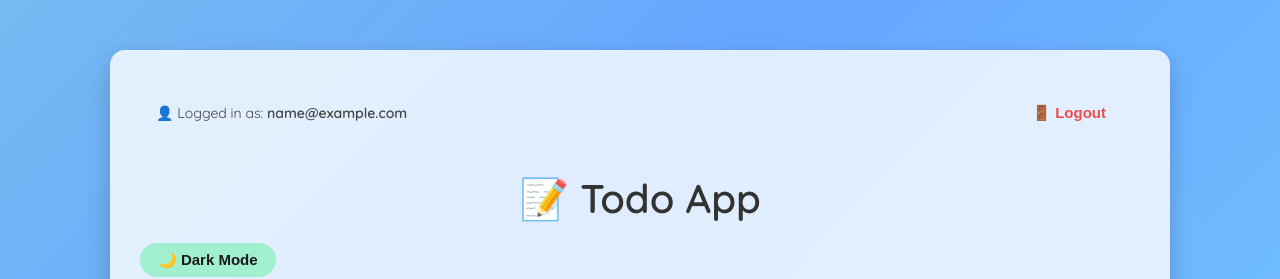
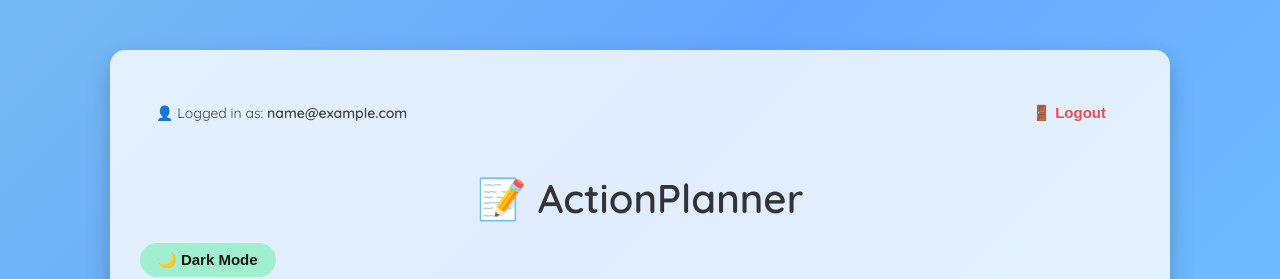
Before and after one commit to DebopriyoChoudhury782004/MERN-Todo-App-Test, a React (Create React App) app in the folder frontend/: page /todos in a window 1280 px wide. Shown: the top 279 px of the page. Built offline with nearby package versions, Linux system fonts and the light colour scheme; no server answers; sample sign-in values are in the browser's storage.

Commit message:
Recent frontend changes

```diff
--- a/frontend/package.json
+++ b/frontend/package.json
@@ -39,5 +39,8 @@
       "last 1 firefox version",
       "last 1 safari version"
     ]
+  },
+  "devDependencies": {
+    "cross-env": "^10.0.0"
   }
 }
--- a/frontend/src/TodoApp.js
+++ b/frontend/src/TodoApp.js
@@ -118,7 +118,7 @@ const TodoApp = () => {
         </button>
       </div>
 
-      <h1>📝 Todo App</h1>
+      <h1>📝 ActionPlanner</h1>
 
       <button className="btn btn-green" onClick={() => setDarkMode(!darkMode)}>
         {darkMode ? '☀️ Light Mode' : '🌙 Dark Mode'}
```
Also changed, not shown: 13 other files (tests, documents, lock files or other folders).
